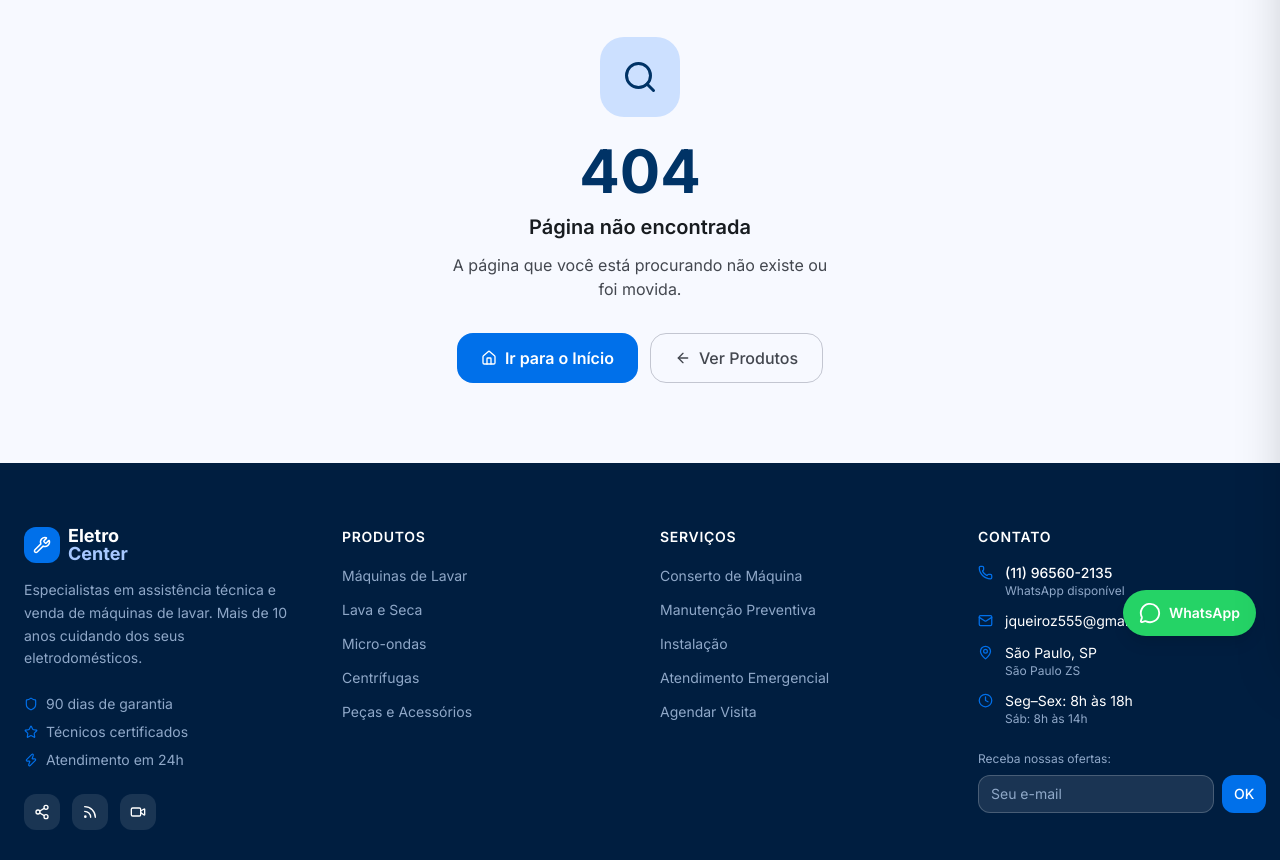
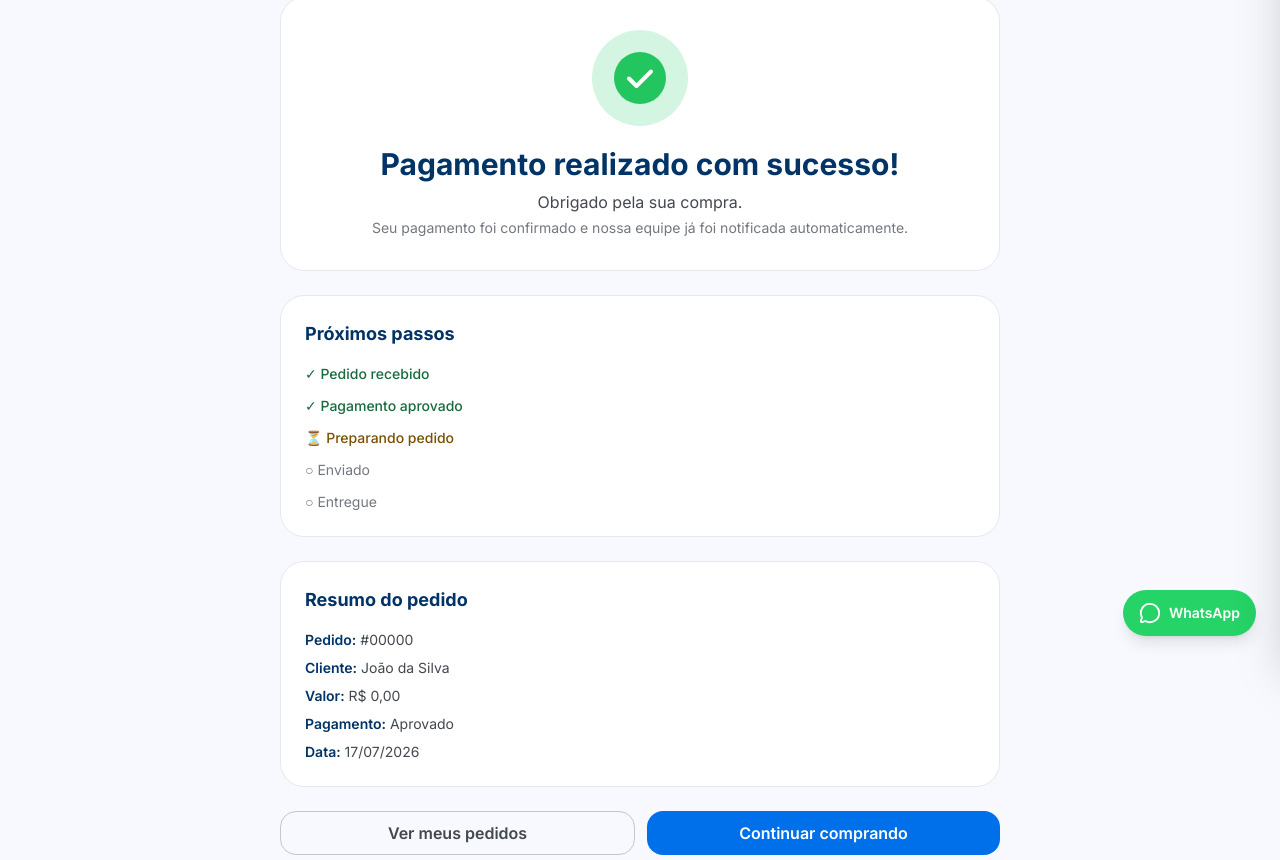
Before and after one commit to QueirozMoura/assistencia-tecnica, a React (Vite) app in the folder frontend/: page /pagamento/sucesso in a window 1280 px wide. Shown: the part 140-1000 px from the top of the page. Built offline with nearby package versions, Linux system fonts and the light colour scheme; no server answers.

Commit message:
adiciona pagina de sucesso de pagamento e retorno mercadopago

```diff
--- /dev/null
+++ b/frontend/src/pages/PagamentoSucesso.jsx
@@ -0,0 +1,75 @@
+export default function PagamentoSucesso() {
+  return (
+    <div className="bg-[#f7f9ff] min-h-screen py-10">
+      <div className="container-max max-w-3xl mx-auto px-4">
+        <div className="bg-white rounded-2xl border border-[#e5e8ee] p-8 text-center mb-6">
+          <div className="w-24 h-24 mx-auto mb-5 rounded-full bg-[#d4f5e2] flex items-center justify-center">
+            <svg width="56" height="56" viewBox="0 0 56 56" fill="none" aria-hidden="true">
+              <circle cx="28" cy="28" r="26" fill="#22c55e" />
+              <path
+                d="M17 28.5L24.5 36L39 21.5"
+                stroke="white"
+                strokeWidth="4"
+                strokeLinecap="round"
+                strokeLinejoin="round"
+              />
+            </svg>
+          </div>
+
+          <h1 className="text-3xl font-bold text-[#003366] mb-2">Pagamento realizado com sucesso!</h1>
+          <p className="text-base text-[#43474f] mb-1">Obrigado pela sua compra.</p>
+          <p className="text-sm text-[#737780]">
+            Seu pagamento foi confirmado e nossa equipe já foi notificada automaticamente.
+          </p>
+        </div>
+
+        <div className="bg-white rounded-2xl border border-[#e5e8ee] p-6 mb-6">
+          <h2 className="text-lg font-bold text-[#003366] mb-4">Próximos passos</h2>
+          <ul className="space-y-3 text-sm">
+            <li className="text-[#1a6b3c] font-medium">✓ Pedido recebido</li>
+            <li className="text-[#1a6b3c] font-medium">✓ Pagamento aprovado</li>
+            <li className="text-[#7a4f00] font-medium">⏳ Preparando pedido</li>
+            <li className="text-[#737780]">○ Enviado</li>
+            <li className="text-[#737780]">○ Entregue</li>
+          </ul>
+        </div>
+
+        <div className="bg-white rounded-2xl border border-[#e5e8ee] p-6 mb-6">
+          <h2 className="text-lg font-bold text-[#003366] mb-4">Resumo do pedido</h2>
+          <div className="space-y-2 text-sm text-[#43474f]">
+            <p>
+              <span className="font-semibold text-[#003366]">Pedido:</span> #00000
+            </p>
+            <p>
+              <span className="font-semibold text-[#003366]">Cliente:</span> João da Silva
+            </p>
+            <p>
+              <span className="font-semibold text-[#003366]">Valor:</span> R$ 0,00
+            </p>
+            <p>
+              <span className="font-semibold text-[#003366]">Pagamento:</span> Aprovado
+            </p>
+            <p>
+              <span className="font-semibold text-[#003366]">Data:</span> 17/07/2026
+            </p>
+          </div>
+        </div>
+
+        <div className="flex flex-col sm:flex-row gap-3">
+          <button
+            type="button"
+            className="w-full sm:w-auto flex-1 h-11 rounded-xl border border-[#c3c6d1] text-[#43474f] font-semibold hover:bg-gray-50 transition-colors"
+          >
+            Ver meus pedidos
+          </button>
+          <button
+            type="button"
+            className="w-full sm:w-auto flex-1 h-11 rounded-xl bg-[#0070ea] text-white font-semibold hover:bg-[#0059bb] transition-colors"
+          >
+            Continuar comprando
+          </button>
+        </div>
+      </div>
+    </div>
+  )
+}
--- a/frontend/src/routes/AppRoutes.jsx
+++ b/frontend/src/routes/AppRoutes.jsx
@@ -21,6 +21,7 @@ import MinhaConta         from '../pages/MinhaConta'
 import MeusPedidos        from '../pages/MeusPedidos'
 import MeusAgendamentos   from '../pages/MeusAgendamentos'
 import Checkout           from '../pages/Checkout'
+import PagamentoSucesso   from '../pages/PagamentoSucesso'
 
 // ── Admin: auth + layout ──────────────────────────────────────────────────────
 import PrivateRoute  from '../components/admin/PrivateRoute'
@@ -64,6 +65,7 @@ export default function AppRoutes() {
         <Route path="/meus-pedidos"       element={<ClientPrivateRoute><MeusPedidos /></ClientPrivateRoute>} />
         <Route path="/meus-agendamentos"  element={<ClientPrivateRoute><MeusAgendamentos /></ClientPrivateRoute>} />
         <Route path="/checkout"           element={<ClientPrivateRoute><Checkout /></ClientPrivateRoute>} />
+        <Route path="/pagamento/sucesso"  element={<PagamentoSucesso />} />
 
         <Route path="*"              element={<NotFound />} />
       </Route>
```
Also changed, not shown: 1 other file (tests, documents, lock files or other folders).
